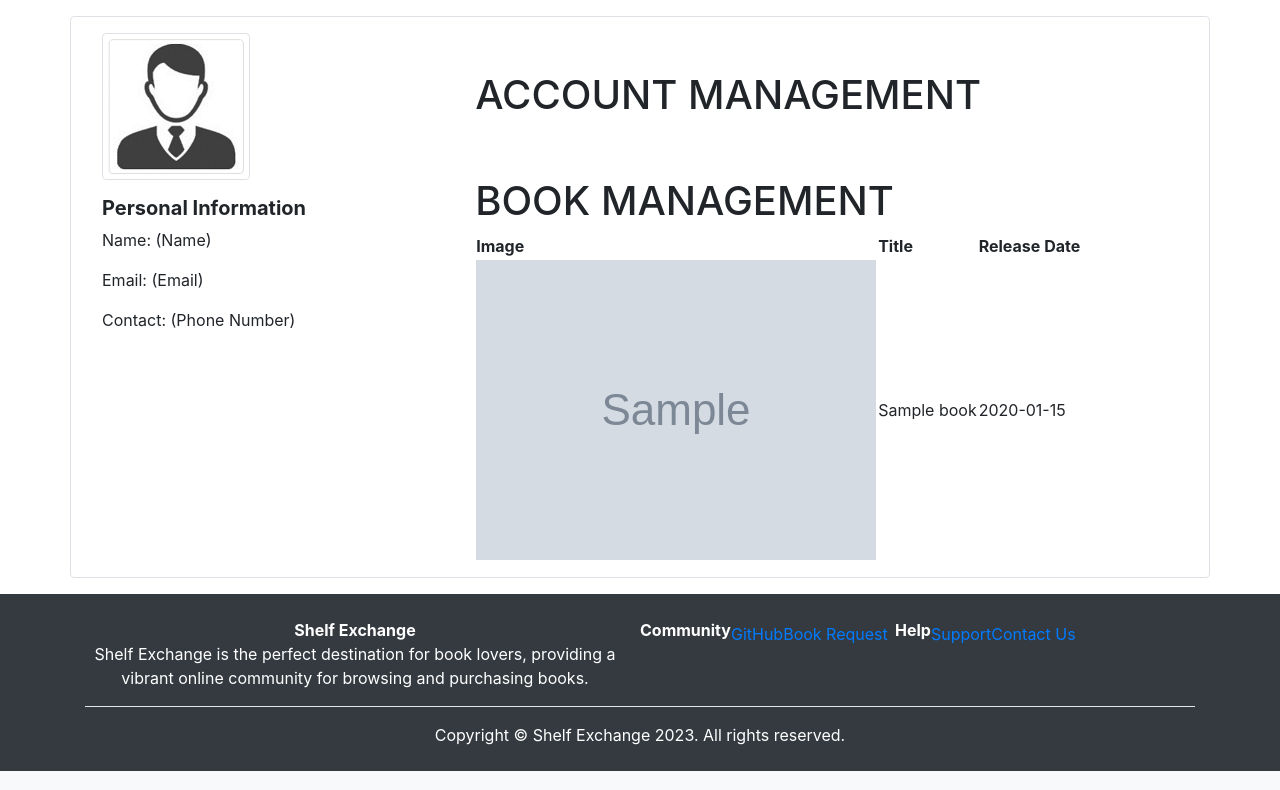
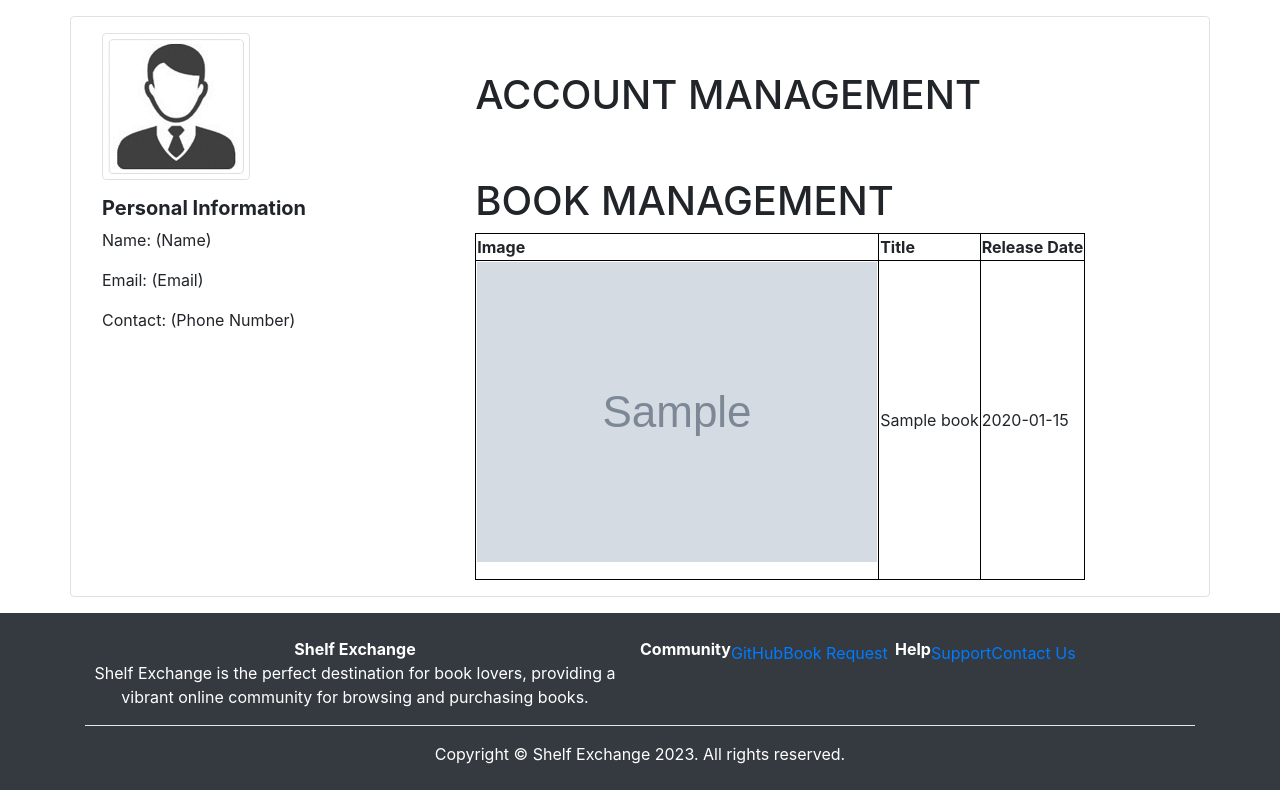
Before and after one commit to wqyeo/ShelfExchange, a PHP site: page /testAP.php in a window 1280 px wide. Shown: the part 56-846 px from the top of the page. Run offline with PHP 8.4, Linux system fonts and the light colour scheme; tables that the repository leaves empty hold one stand-in row (values such as "Sample post"); grey boxes marked "Sample" are stand-in pictures.

Commit message:
add stuff

```diff
--- a/src/css/adminPage.css
+++ b/src/css/adminPage.css
@@ -28,3 +28,9 @@ Click nbfs://nbhost/SystemFileSystem/Templates/ClientSide/css.css to edit this t
   display: table;
   clear: both;
 }
+
+table, th, td
+{
+    border: 1px solid black;
+    border-collapse: collapse;
+}
--- a/src/testAP.php
+++ b/src/testAP.php
@@ -131,7 +131,7 @@ Click nbfs://nbhost/SystemFileSystem/Templates/Project/PHP/PHPProject.php to edi
                                 foreach ($books as $book)
                                 {
                                     echo "<tr>";
-                                    echo "<td> <img src='" .$book['image'] . "'></td>";
+                                    echo "<td> <figure> <img src='" .$book['image'] . "'></figure></td>";
                                     echo "<td>" . $book['title'] . "</td>";
                                     echo "<td>" . $book['release_date'] . "</td>";
                                     echo "</tr>";
```
Also changed, not shown: src/images/books/book1.jpg (renamed from src/images/books/Harry_Potter_and_the_Philosophers_Stone_Book_Cover.jpg).
